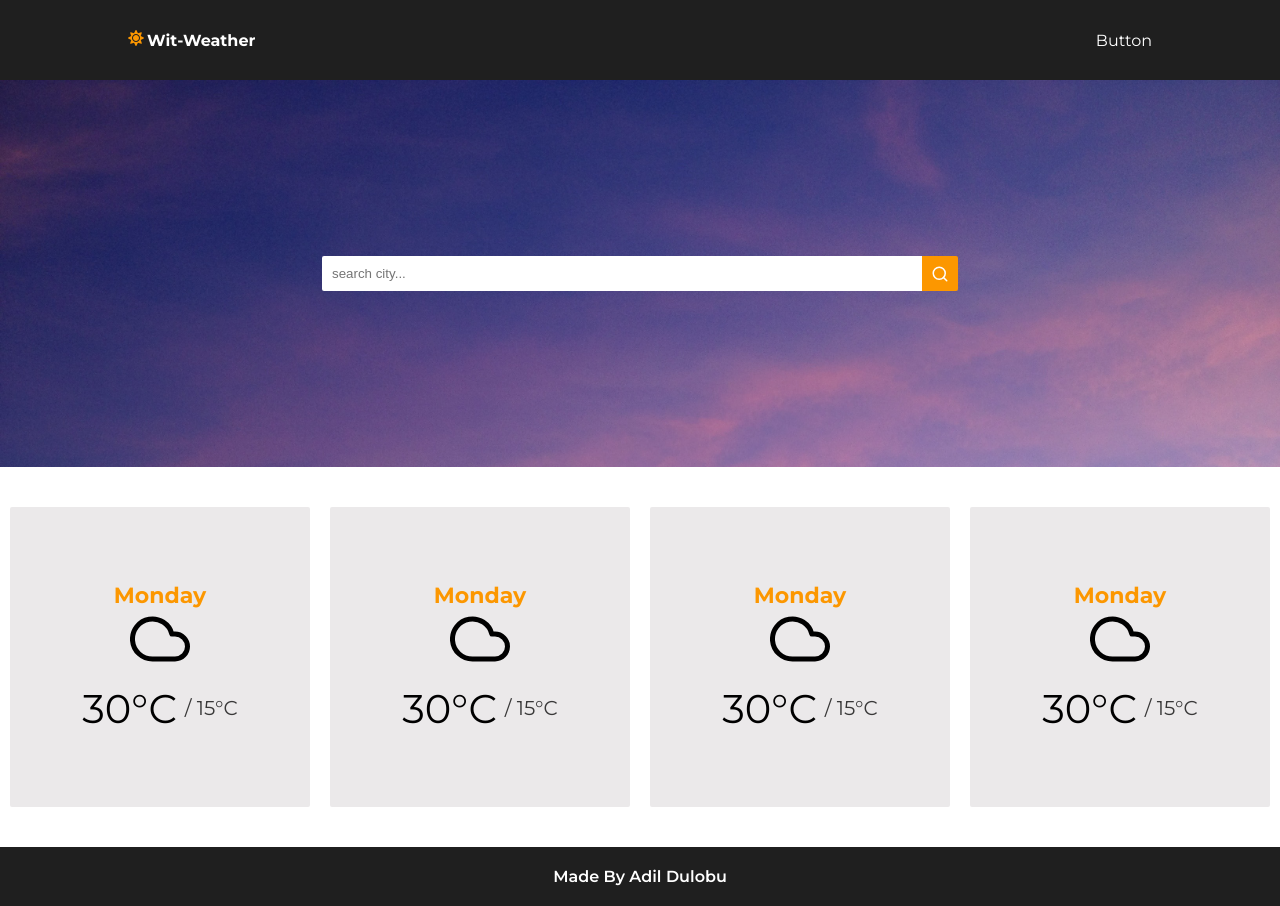
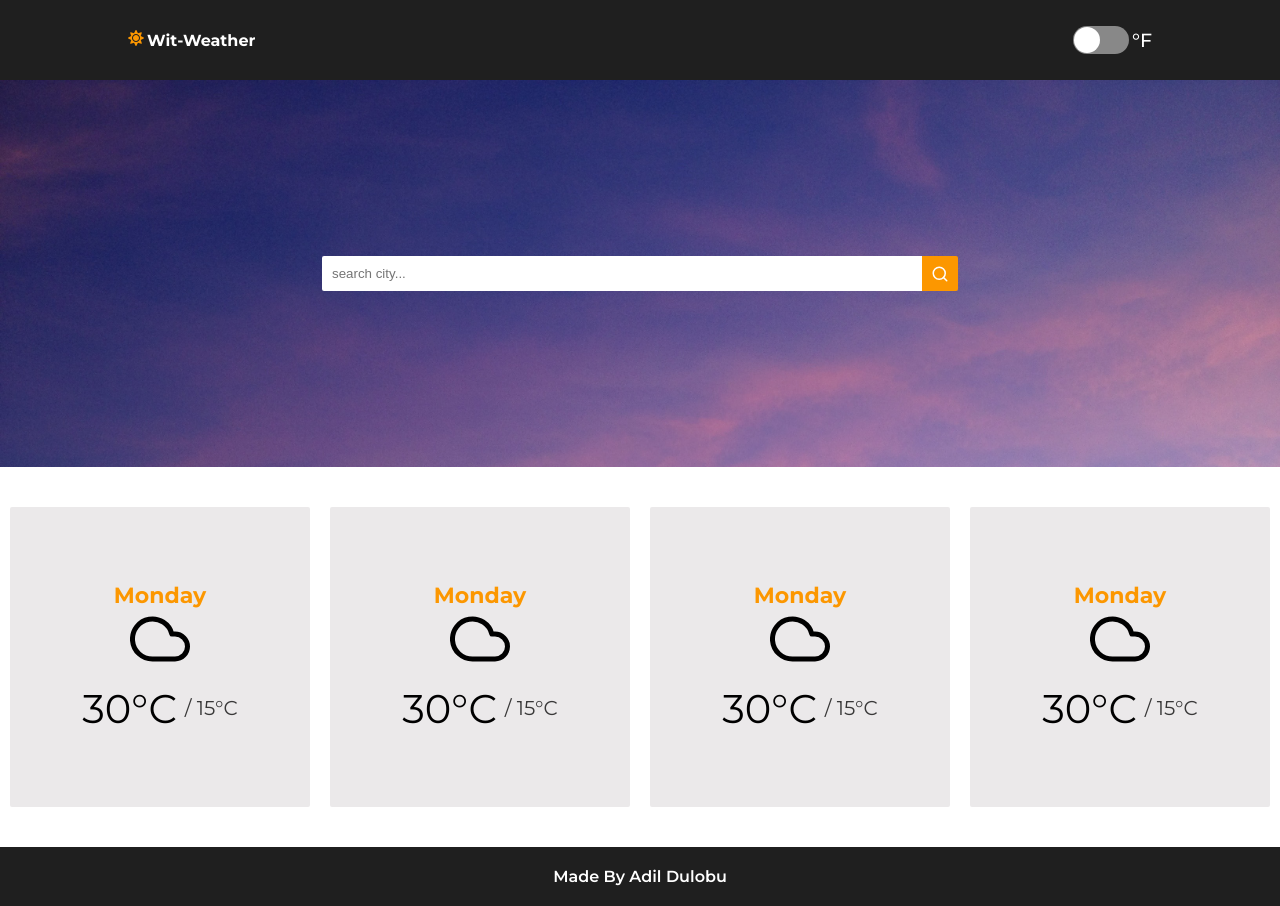
Before and after one commit to adildulobu/Wit-Weather, a React (Create React App) app: page / in a window 1280 px wide. Built offline with nearby package versions, Linux system fonts and the light colour scheme.

Commit message:
Insert Toggle Button

```diff
--- a/package.json
+++ b/package.json
@@ -15,6 +15,7 @@
     "react-dom": "^17.0.2",
     "react-icons": "^4.3.1",
     "react-scripts": "4.0.3",
+    "react-switch": "^6.0.0",
     "styled-components": "^5.3.1",
     "typescript": "^4.4.3",
     "web-vitals": "^1.1.2"
--- a/src/components/Header/HeaderElements.ts
+++ b/src/components/Header/HeaderElements.ts
@@ -27,5 +27,12 @@ export const HeaderTitle = styled.span`
 `
 
 export const HeaderButton = styled.span`
+    display:flex;
+    align-items:center;
     color:#FFF;
 `
+export const HeaderButtonLabel = styled.span`
+    font-size:19px;
+    font-weight:500;
+    margin-left:3px;
+`
--- a/src/components/Header/index.tsx
+++ b/src/components/Header/index.tsx
@@ -1,10 +1,22 @@
-import React from "react";
+import React,{useState} from "react";
 
 import { FaSun } from 'react-icons/fa';
-import {HeaderContainer,HeaderLogo, HeaderButton,HeaderIcon,HeaderTitle} from './HeaderElements'
+import {HeaderContainer,HeaderLogo, HeaderButton,HeaderIcon,HeaderTitle,HeaderButtonLabel} from './HeaderElements'
+
+import Switch from "react-switch";
+
 
 
 function Header(){
+
+  const [checked, setChecked] = useState(false);
+  const handleChange = (nextChecked: any) => {
+    setChecked(nextChecked);
+    console.log(nextChecked)
+  };
+
+
+
     return(
         < HeaderContainer>
             <HeaderLogo>
@@ -16,7 +28,12 @@ function Header(){
                 </HeaderTitle>
             </HeaderLogo>
             <HeaderButton>
-                Button
+                <Switch checkedIcon={false}
+                    uncheckedIcon={false}
+                    onColor="#FC9700"
+                    onChange={handleChange} checked={checked}
+                />
+                <HeaderButtonLabel>°F</HeaderButtonLabel>
             </HeaderButton>
         </HeaderContainer>
     )
```
Also changed, not shown: src/components/Cards/WeatherElements.ts (line endings or trailing spaces), 1 other file (tests, documents, lock files or other folders).
